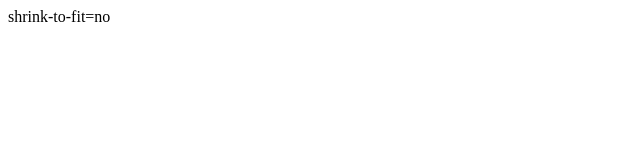
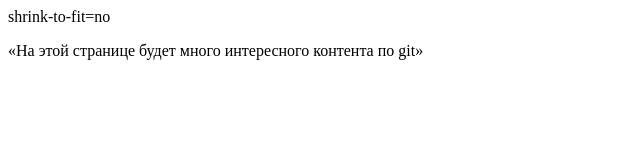
Before and after one commit to meandmrbyte/newtest, a plain HTML site: page index.html in a window 1280 px wide. Shown: the whole page, without its empty margins (0-640 px from the left). Drawn offline with Linux system fonts and the light colour scheme.

Commit message:
fix: added paragraph

```diff
--- a/index.html
+++ b/index.html
@@ -6,5 +6,6 @@
 </head>
 <body>
 	shrink-to-fit=no
+	<p>«На этой странице будет много интересного контента по git»</p>
 </body>
 </html>
```
